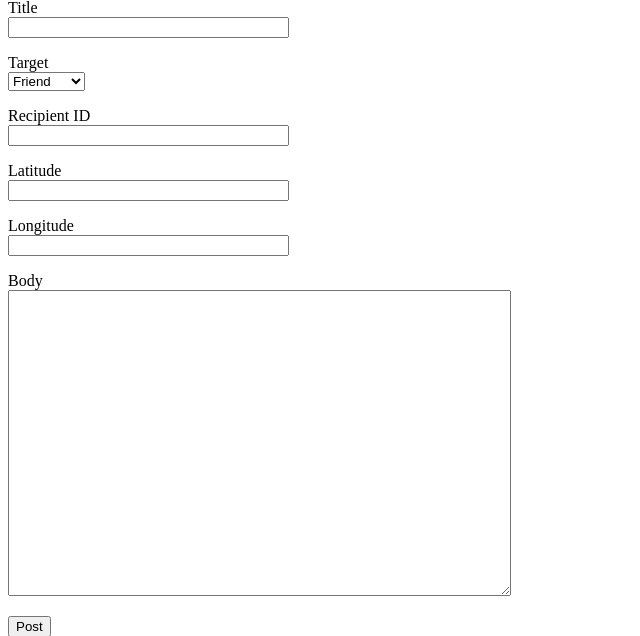
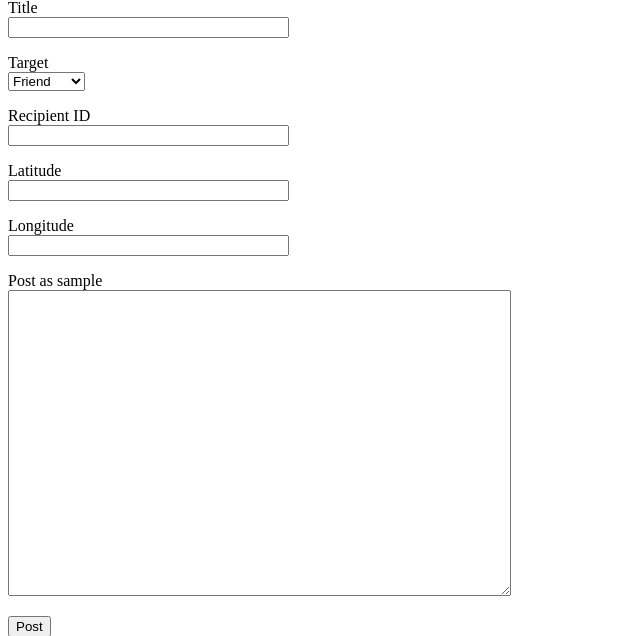
Before and after one commit to Jasonchen0317/database_project_2, a Flask app: page /postthread/ in a window 1280 px wide. Shown: the part 72-708 px from the top of the page, without its empty margins (0-640 px from the left). Run offline with Flask 3, Linux system fonts and the light colour scheme; the visitor is signed in with stand-in values (Sample User, id 1); some libraries are stand-ins or nearby versions.

Commit message:
small changes

```diff
--- a/app.py
+++ b/app.py
@@ -209,6 +209,8 @@ def editprofile():
                 return redirect(url_for('profile'))
             else:
                 msg = 'Invalid Input!'
+        elif request.method == 'POST':
+            msg='Invalid Input!'
         return render_template('editprofile.html', title='Edit Account', form=form, msg=msg)
 
 # Posting threads
@@ -274,7 +276,7 @@ def postthread():
                 return redirect(url_for('threads', source='my'))
         elif request.method == 'POST':
             msg='invalid post'
-        return render_template('post.html', form=form, msg=msg)
+        return render_template('post.html', form=form, msg=msg, username=session['username'])
 
 # Threads
 @app.route('/threads/<source>', methods=['GET', 'POST'])
@@ -500,6 +502,8 @@ def joinblocks():
             cur.close()
             conn.close()
             return redirect(url_for('blocks'))
+    elif request.method == 'POST':
+            msg='Invalid request!'
     return render_template('joinblocks.html', msg=msg, form=form)
 
 # View the requests for joining user's joined block
@@ -614,7 +618,9 @@ def sendfriendrequest():
         cur.close()
         conn.close()
         return redirect(url_for('sendfriendrequest'))
-    return render_template('sendfriendrequest.html', form=form, myrequests=myrequests)
+    elif request.method == 'POST':
+            msg='Invalid request'
+    return render_template('sendfriendrequest.html', form=form, myrequests=myrequests, msg=msg)
 
 # View received friend requests
 @app.route('/viewfriendrequest/', methods=['GET', 'POST'])
@@ -626,10 +632,11 @@ def viewfriendrequest():
     cur.execute("select f.requestid, u.userid, username from project_schema.users u, project_schema.friendrequests f where u.userid=f.senderid and f.receiverid=%s and f.requeststatus='pending';"
                 ,(session['id'],))
     friendrequests=cur.fetchall()
+    msg="You have "+str(len(friendrequests))+" friend request(s)"
     cur.close()
     conn.close()
 
-    return render_template('viewfriendrequest.html', requests=friendrequests)
+    return render_template('viewfriendrequest.html', requests=friendrequests, msg=msg)
 
 # Respond to a friend request
 @app.route('/respond/<id>/<respond>/', methods=['GET', 'POST'])
@@ -685,6 +692,7 @@ def neighbors():
 # Adding a user(block member) as neighbor
 @app.route('/addneighbor/', methods=['GET', 'POST'])
 def addneighbor():
+    msg=''
     form=FriendRequestForm()
     conn = get_db_connection()
     cur = conn.cursor()
@@ -704,7 +712,9 @@ def addneighbor():
         cur.close()
         conn.close()
         return redirect(url_for('neighbors'))
-    return render_template('addneighbor.html', form=form)
+    elif request.method == 'POST':
+            msg='invalid post'
+    return render_template('addneighbor.html', form=form, msg=msg)
 
 # View other user's profile
 @app.route('/viewprofile/<id>', methods=['GET'])
@@ -721,7 +731,7 @@ def viewprofile(id):
             'SELECT * FROM project_schema.useractivity where userid=%s;',
             (id,)
     )
-    # Login time
+    # Login
     logintime = cur.fetchone()
     cur.close()
     conn.close()
--- a/forms.py
+++ b/forms.py
@@ -31,7 +31,7 @@ class ThreadForm(FlaskForm):
     rid=StringField('Recipient ID', validators=[DataRequired(), isinteger])
     latitude = StringField('Latitude', validators=[])
     longitude = StringField('Longitude', validators=[])
-    body=TextAreaField('Body', validators=[])
+    body=TextAreaField('Post', validators=[])
     submit = SubmitField('Post')
 
 class ReplyForm(FlaskForm):
--- a/templates/post.html
+++ b/templates/post.html
@@ -23,7 +23,7 @@
 			{{ form.longitude(size=32) }}
 		</p>
 		<p>
-			{{ form.body.label }}<br>
+			{{ form.body.label }} as {{ username }}<br>
 			{{ form.body(rows='20',cols='60') }}
 		</p>
 		<p>{{ form.submit() }}</p>
--- a/templates/viewfriendrequest.html
+++ b/templates/viewfriendrequest.html
@@ -1,6 +1,7 @@
 {% extends 'base.html' %}
 {% block content %}
 	<h1>{% block title %} Friend Requests {% endblock %}</h1>
+    <div class="msg1">{{ msg }}</div>
     {% for r in requests %}
         <div class="message">
             <h3>Request ID: {{ r[0] }} Requested User: {{ r[2] }}</h3>
@@ -8,5 +9,5 @@
             <a href="{{ url_for('respond', id=r[0], respond='reject') }}">Reject</a>
         </div>
     {% endfor %}
-    <div class="msg">{{ msg }}</div>
+
 {% endblock %}
```
